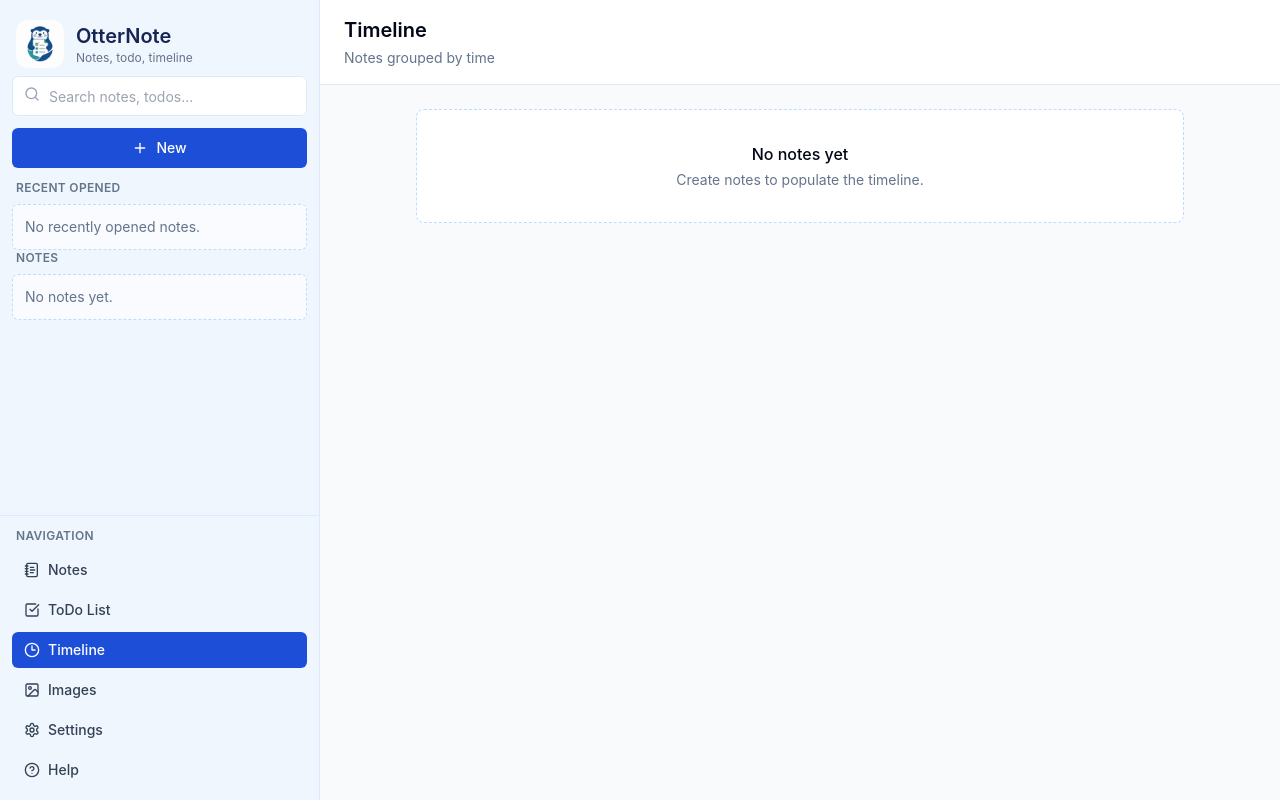
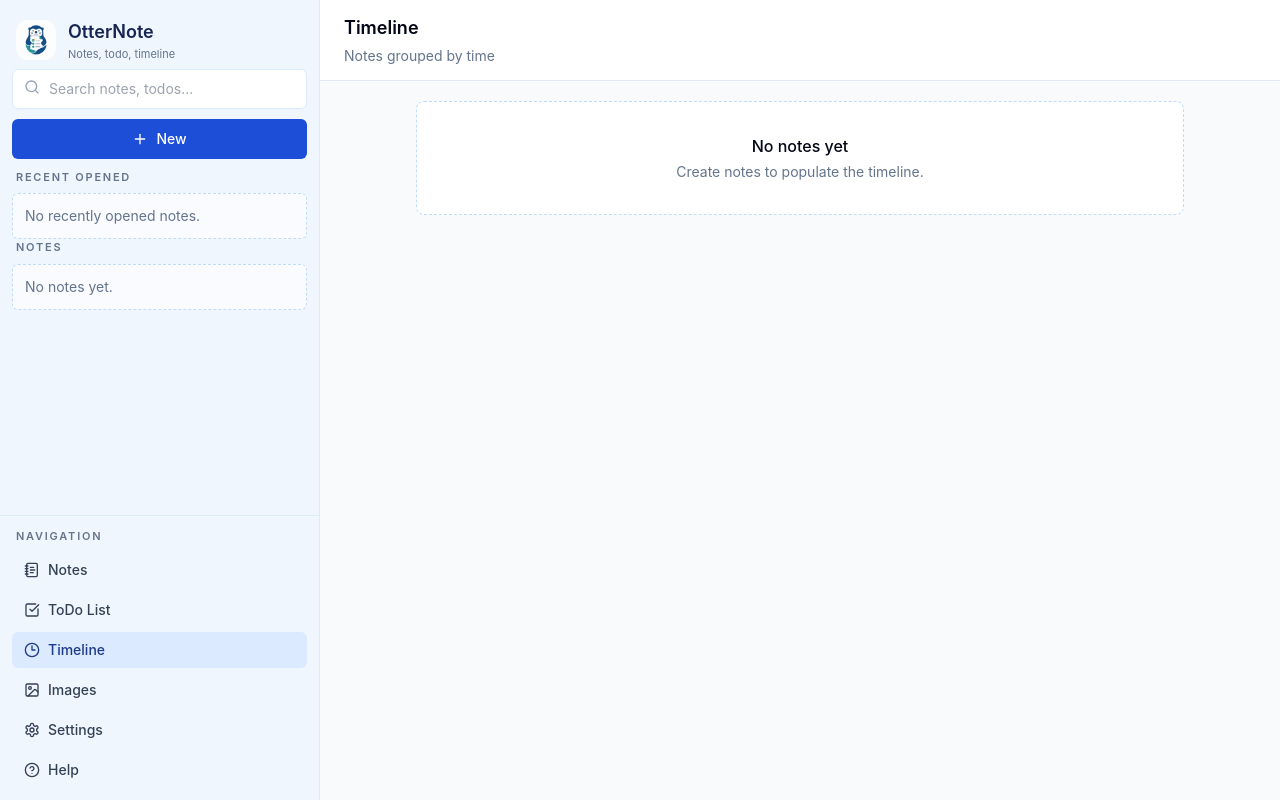
Before and after one commit to sanm00/OtterNote, a React (Vite) app: page / in a window 1280 px wide. Built offline with nearby package versions, Linux system fonts and the light colour scheme.

Commit message:
Refine workspace selection styling

```diff
--- a/src/main.tsx
+++ b/src/main.tsx
@@ -143,6 +143,7 @@ function Sidebar() {
   const setQuery = useAppStore((state) => state.setQuery);
   const notes = useAppStore((state) => state.notes);
   const recentNoteIds = useAppStore((state) => state.recentNoteIds);
+  const selectedNoteId = useAppStore((state) => state.selectedNoteId);
   const selectNote = useAppStore((state) => state.selectNote);
 
   const recentNotes = recentNoteIds
@@ -154,17 +155,17 @@ function Sidebar() {
   return (
     <aside className="sidebar-panel flex w-80 shrink-0 flex-col border-r border-blue-100 bg-blue-50/80">
       <div className="px-3 pt-3">
-        <div className="px-1 py-2">
+        <div className="px-1 py-1.5">
           <div className="flex items-center gap-3">
             <img
               src="/app-logo.png"
               alt=""
               aria-hidden="true"
-              className="h-12 w-12 rounded-xl object-cover"
+              className="h-10 w-10 rounded-xl object-cover"
             />
             <div className="min-w-0">
-              <div className="truncate text-xl font-semibold text-blue-950">OtterNote</div>
-              <div className="truncate text-xs text-slate-500">Notes, todo, timeline</div>
+              <div className="truncate text-lg font-semibold text-blue-950">OtterNote</div>
+              <div className="truncate text-[11px] text-slate-500">Notes, todo, timeline</div>
             </div>
           </div>
         </div>
@@ -183,7 +184,7 @@ function Sidebar() {
         </label>
       </div>
 
-      <div className="px-3 py-3">
+      <div className="px-3 py-2.5">
         <button className="primary-button h-10 w-full" onClick={() => setActiveSection('new')}>
           <Plus className="h-4 w-4" />
           New
@@ -191,7 +192,7 @@ function Sidebar() {
       </div>
 
       <section className="min-h-0 flex-1 overflow-y-auto px-3">
-        <div className="mb-2 px-1 text-xs font-semibold uppercase tracking-wide text-slate-500">Recent Opened</div>
+        <div className="mb-2 px-1 text-[11px] font-semibold uppercase tracking-[0.16em] text-slate-500">Recent opened</div>
         {recentNotes.length === 0 ? (
           <p className="rounded-md border border-dashed border-blue-200 bg-white/60 p-3 text-sm text-slate-500">
             No recently opened notes.
@@ -201,17 +202,21 @@ function Sidebar() {
             {recentNotes.map((note) => (
               <button
                 key={note.id}
-                className="sidebar-item w-full rounded-md px-3 py-2 text-left text-sm text-slate-700 hover:bg-white"
+                className={`sidebar-item w-full rounded-md px-3 py-2 text-left text-sm ${
+                  selectedNoteId === note.id ? 'sidebar-selected shadow-sm' : 'text-slate-700 hover:bg-white'
+                }`}
                 onClick={() => selectNote(note.id)}
               >
                 <div className="truncate font-medium">{displayTitle(note.title)}</div>
-                <div className="truncate text-xs text-slate-500">{formatDate(note.updatedAt)}</div>
+                <div className={`truncate text-xs ${selectedNoteId === note.id ? 'sidebar-selected-meta' : 'text-slate-500'}`}>
+                  {formatDate(note.updatedAt)}
+                </div>
               </button>
             ))}
           </div>
         )}
 
-        <div className="mb-2 px-1 text-xs font-semibold uppercase tracking-wide text-slate-500">Notes</div>
+        <div className="mb-2 px-1 text-[11px] font-semibold uppercase tracking-[0.16em] text-slate-500">Notes</div>
         {sortedNotes.length === 0 ? (
           <p className="rounded-md border border-dashed border-blue-200 bg-white/60 p-3 text-sm text-slate-500">
             No notes yet.
@@ -221,7 +226,9 @@ function Sidebar() {
             {sortedNotes.map((note) => (
               <button
                 key={note.id}
-                className="sidebar-item w-full rounded-md px-3 py-2 text-left text-sm text-slate-700 hover:bg-white"
+                className={`sidebar-item w-full rounded-md px-3 py-2 text-left text-sm ${
+                  selectedNoteId === note.id ? 'sidebar-selected shadow-sm' : 'text-slate-700 hover:bg-white'
+                }`}
                 onClick={() => selectNote(note.id)}
               >
                 <div className="truncate font-medium">{displayTitle(note.title)}</div>
@@ -232,7 +239,7 @@ function Sidebar() {
       </section>
 
       <nav className="border-t border-blue-100 p-3">
-        <div className="mb-2 px-1 text-xs font-semibold uppercase tracking-wide text-slate-500">
+        <div className="mb-2 px-1 text-[11px] font-semibold uppercase tracking-[0.16em] text-slate-500">
           Navigation
         </div>
         <div className="space-y-1">
@@ -243,7 +250,7 @@ function Sidebar() {
               <button
                 key={item.id}
                 className={`sidebar-item flex w-full items-center gap-2 rounded-md px-3 py-2 text-sm font-medium ${
-                  active ? 'bg-blue-700 text-white' : 'text-slate-700 hover:bg-white'
+                  active ? 'sidebar-selected' : 'text-slate-700 hover:bg-white'
                 }`}
                 onClick={() => {
                   setActiveSection(item.id);
@@ -339,9 +346,9 @@ function NewEntryPage() {
 
   return (
     <div className="flex min-h-0 flex-1 flex-col bg-white">
-      <header className="border-b border-slate-200 px-8 py-5">
-        <h1 className="text-xl font-semibold">New</h1>
-        <p className="mt-1 text-sm text-slate-500">Write a work note. Use - [ ] to capture ToDo items.</p>
+      <header className="border-b border-slate-200 px-6 py-4">
+        <h1 className="text-lg font-semibold">New</h1>
+        <p className="mt-1 text-sm text-slate-500">Write a note and capture ToDo items inline.</p>
       </header>
       <WorkspaceToolbar
         mode={isPreviewing ? 'preview' : 'edit'}
@@ -360,7 +367,7 @@ function NewEntryPage() {
         saveLabel="Save"
         cancelLabel="Cancel"
       />
-      <div className="min-h-0 flex-1 overflow-y-auto p-8">
+      <div className="min-h-0 flex-1 overflow-y-auto px-6 py-5">
         {isPreviewing ? (
           <div className="mx-auto w-full max-w-3xl">
             <div className="rounded-lg bg-white p-4">
@@ -394,18 +401,18 @@ function Timeline() {
 
   return (
     <Page title="Timeline" subtitle="Notes grouped by time">
-      <div className="mx-auto w-full max-w-3xl space-y-3">
+      <div className="mx-auto w-full max-w-3xl space-y-2.5">
         {groups.length === 0 ? (
           <EmptyMessage title="No notes yet" message="Create notes to populate the timeline." />
         ) : (
           groups.map((group) => (
             <section key={group.label}>
-              <div className="mb-2 text-xs font-semibold uppercase tracking-wide text-slate-500">{group.label}</div>
+              <div className="mb-2 text-[11px] font-semibold uppercase tracking-[0.16em] text-slate-500">{group.label}</div>
               <div className="space-y-2">
                 {group.notes.map((note) => (
                   <button
                     key={note.id}
-                    className="w-full rounded-lg border border-slate-200 bg-white p-4 text-left hover:bg-slate-50"
+                    className="w-full rounded-lg border border-slate-200 bg-white px-4 py-3 text-left hover:bg-slate-50"
                     onClick={() => selectNote(note.id)}
                   >
                     <div className="text-sm font-medium text-slate-900">{displayTitle(note.title)}</div>
@@ -435,14 +442,14 @@ function NotesListPage() {
 
   return (
     <Page title="Notes" subtitle="All notes">
-      <div className="mx-auto w-full max-w-3xl space-y-3">
+      <div className="mx-auto w-full max-w-3xl space-y-2.5">
         {sortedNotes.length === 0 ? (
           <EmptyMessage title="No notes yet" message="Create a note to start writing." />
         ) : (
           sortedNotes.map((note) => (
             <button
               key={note.id}
-              className="w-full rounded-lg border border-slate-200 bg-white p-4 text-left hover:bg-slate-50"
+              className="w-full rounded-lg border border-slate-200 bg-white px-4 py-3 text-left hover:bg-slate-50"
               onClick={() => selectNote(note.id)}
             >
               <div className="text-sm font-medium text-slate-900">{displayTitle(note.title)}</div>
@@ -589,13 +596,13 @@ function NoteDetail({ noteId }: { noteId: string }) {
 
   return (
     <div className="flex min-h-0 flex-1 flex-col bg-white">
-      <header className="border-b border-slate-200 px-8 py-5">
+      <header className="border-b border-slate-200 px-6 py-4">
         <div className="flex items-center gap-3">
           <input
             value={note.title}
             onChange={(event) => updateNoteTitle(note.id, event.target.value)}
             placeholder="Untitled Note"
-            className="min-w-0 flex-1 bg-transparent text-xl font-semibold outline-none"
+            className="min-w-0 flex-1 bg-transparent text-lg font-semibold outline-none"
           />
         </div>
         <p className="mt-1 text-sm text-slate-500">Updated {formatDate(note.updatedAt)}</p>
@@ -620,8 +627,8 @@ function NoteDetail({ noteId }: { noteId: string }) {
         saveLabel="Save"
         cancelLabel="Cancel"
       />
-      <div className="min-h-0 flex-1 overflow-y-auto p-8">
-        <div className="mx-auto w-full max-w-3xl space-y-4">
+      <div className="min-h-0 flex-1 overflow-y-auto px-6 py-5">
+        <div className="mx-auto w-full max-w-3xl space-y-3.5">
           {isEditing ? (
             <div className="editor-shell">
               <CodeMirror
@@ -684,8 +691,8 @@ function WorkspaceToolbar({
   cancelLabel: string;
 }) {
   return (
-    <div className="border-b border-slate-200 px-8 py-3">
-      <div className="flex justify-end gap-2">
+    <div className="border-b border-slate-200 px-6 py-3">
+      <div className="flex flex-wrap items-center justify-end gap-2">
         {onExport ? (
           <button className="secondary-button" onClick={onExport}>
             <Download className="h-4 w-4" />
@@ -700,7 +707,7 @@ function WorkspaceToolbar({
         ) : null}
         {showPreviewButton ? (
           <button
-            className={`secondary-button ${mode === 'preview' ? 'bg-blue-50 text-blue-800' : ''}`}
+            className={`secondary-button ${mode === 'preview' ? 'bg-slate-100 text-slate-800' : ''}`}
             onClick={onTogglePreview}
             aria-pressed={mode === 'preview'}
           >
@@ -1449,7 +1456,7 @@ function SettingsPage() {
   const setTheme = useAppStore((state) => state.setTheme);
 
   return (
-    <Page title="Settings" subtitle="MVP settings">
+    <Page title="Settings" subtitle="Application settings">
       <div className="mx-auto w-full max-w-2xl space-y-4">
         <StorageSettings />
         <BackupSettings />
@@ -1817,11 +1824,11 @@ function ShortcutInput({
 function Page({ title, subtitle, children }: { title: string; subtitle?: string; children: React.ReactNode }) {
   return (
     <div className="flex min-h-0 flex-1 flex-col">
-      <header className="border-b border-slate-200 bg-white px-6 py-4">
-        <h1 className="text-xl font-semibold">{title}</h1>
+      <header className="border-b border-slate-200 bg-white px-6 py-3.5">
+        <h1 className="text-lg font-semibold">{title}</h1>
         {subtitle ? <p className="mt-1 text-sm text-slate-500">{subtitle}</p> : null}
       </header>
-      <div className="min-h-0 flex-1 overflow-y-auto p-6">{children}</div>
+      <div className="min-h-0 flex-1 overflow-y-auto px-6 py-5">{children}</div>
     </div>
   );
 }
--- a/src/styles.css
+++ b/src/styles.css
@@ -87,6 +87,15 @@ button:disabled {
   @apply min-h-[28rem] rounded-lg bg-white p-3;
 }
 
+[data-theme='light'] .sidebar-panel .sidebar-selected {
+  background: #dbeafe;
+  color: #1e3a8a;
+}
+
+[data-theme='light'] .sidebar-panel .sidebar-selected-meta {
+  color: #1d4ed8;
+}
+
 [data-theme='dark'] .editor-shell {
   @apply bg-slate-900;
 }
@@ -108,6 +117,20 @@ button:disabled {
 
 [data-theme='dark'] .sidebar-panel .text-slate-500 {
   color: #94a3b8;
+}
+
+[data-theme='dark'] .sidebar-panel .sidebar-selected {
+  background: #1e293b;
+  color: #e2e8f0;
+}
+
+[data-theme='dark'] .sidebar-panel .sidebar-selected-meta {
+  color: #94a3b8;
+}
+
+[data-theme='dark'] .secondary-button.bg-slate-100.text-slate-800 {
+  background: #1e293b;
+  color: #e2e8f0;
 }
 
 [data-theme='dark'] .bg-blue-50\/80 {
```
